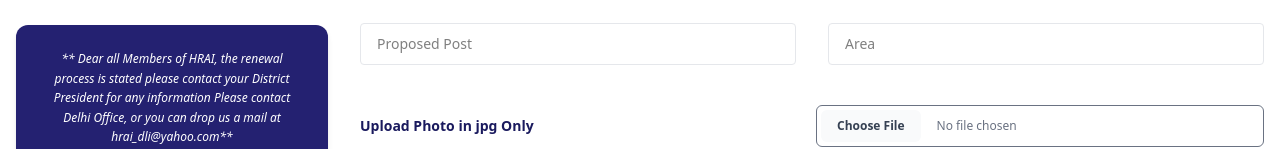
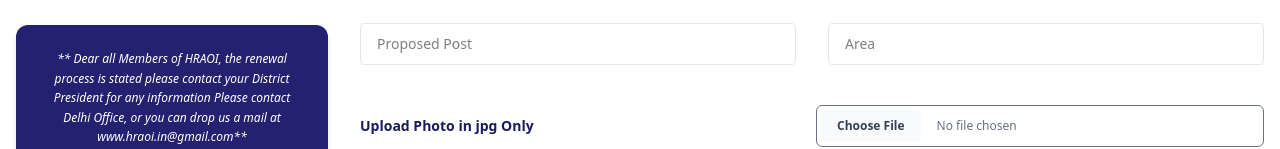
Before and after one commit to SyraSys/HRAOI, a Next.js app: page /membership in a window 1280 px wide. Shown: the part 657-806 px from the top of the page. Built offline with nearby package versions, Linux system fonts and the light colour scheme.

Commit message:
update membership page

```diff
--- a/app/membership/page.tsx
+++ b/app/membership/page.tsx
@@ -45,7 +45,7 @@
                         {/* Blue Banner Box */}
                         <div className="bg-[#242171] text-white p-6 rounded-xl text-center shadow-md">
                             <p className="text-xs leading-relaxed italic">
-                                ** Dear all Members of HRAI, the renewal process is stated please contact your District President for any information Please contact Delhi Office, or you can drop us a mail at hrai_dli@yahoo.com**
+                                ** Dear all Members of HRAOI, the renewal process is stated please contact your District President for any information Please contact Delhi Office, or you can drop us a mail at www.hraoi.in@gmail.com**
                             </p>
                         </div>
                     </aside>
```
